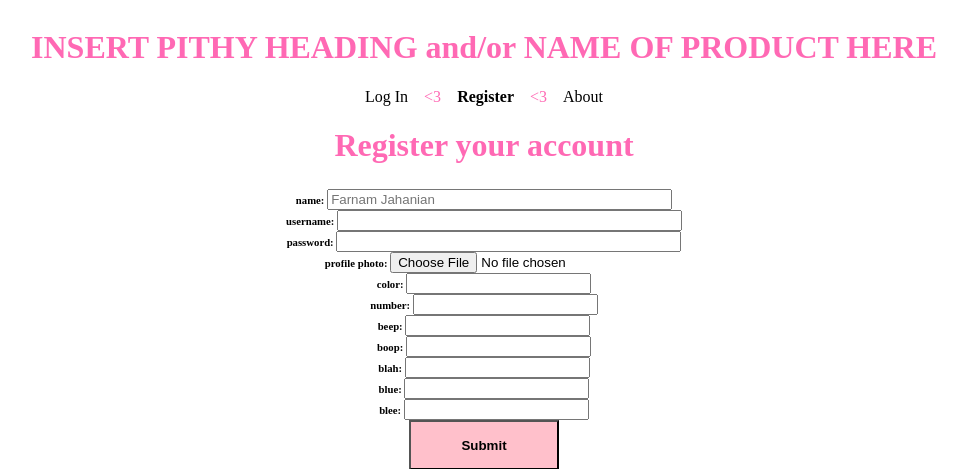
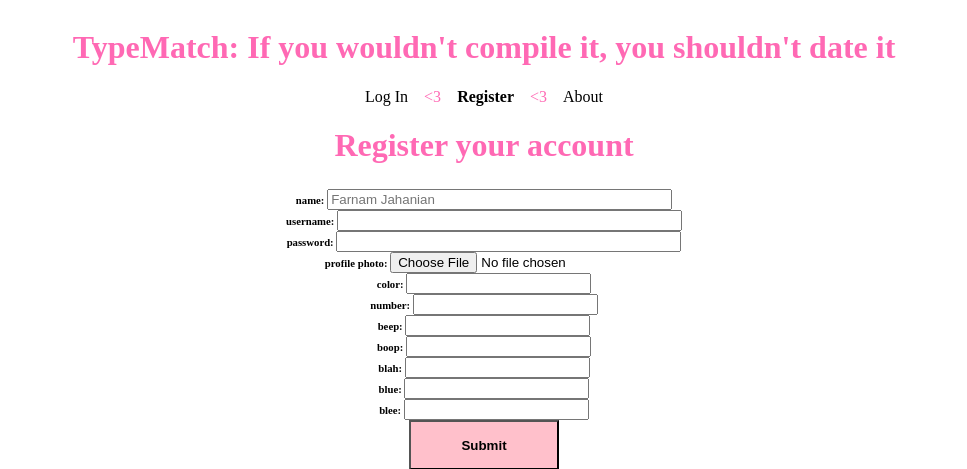
Before and after one commit to jnngu/codingdatingsite, a Flask app: page /register in a window 1280 px wide. Shown: the top 469 px of the page, without its empty margins (156-1123 px from the left). Run offline with Flask 2, Linux system fonts and the light colour scheme.

Commit message:
more text

```diff
--- a/styledating/templates/code_chall.html
+++ b/styledating/templates/code_chall.html
@@ -21,7 +21,7 @@ document.getElementById('code').addEventListener('keydown', function(e) {
 
 
 <div class="center" style="height:30%">
-	<h1> INSERT PITHY HEADING and/or NAME OF PRODUCT HERE </h1>
+	<h1> TypeMatch: Finding you a job - and a date! </h1>
 	<div>
 		<div class="head_link"> <a href="profile"> My Profile </a> </div>
 		<div class="vbar"> <3 </div>
--- a/styledating/templates/profile.html
+++ b/styledating/templates/profile.html
@@ -2,7 +2,7 @@
 <link rel="stylesheet" type="text/css" href = {{ url_for("static", filename="style.css")}} >
 
 <div class="center" style="height:30%">
-	<h1> INSERT PITHY HEADING and/or NAME OF PRODUCT HERE </h1>
+	<h1> TypeMatch: A dating app for people whose love language is x86 assembly </h1>
 	<div>
 		<div class="head_link"> <a href="profile"> My Profile </a> </div>
 		<div class="vbar"> <3 </div>
--- a/styledating/templates/registration.html
+++ b/styledating/templates/registration.html
@@ -4,7 +4,7 @@
 </head>
 
 <div class="center" style="height:30%">
-	<h1> INSERT PITHY HEADING and/or NAME OF PRODUCT HERE </h1>
+	<h1> TypeMatch: If you wouldn't compile it, you shouldn't date it </h1>
 	<div>
 		<div class="head_link"> <a href="login"> Log In </a> </div>
 		<div class="vbar"> <3 </div>
```
